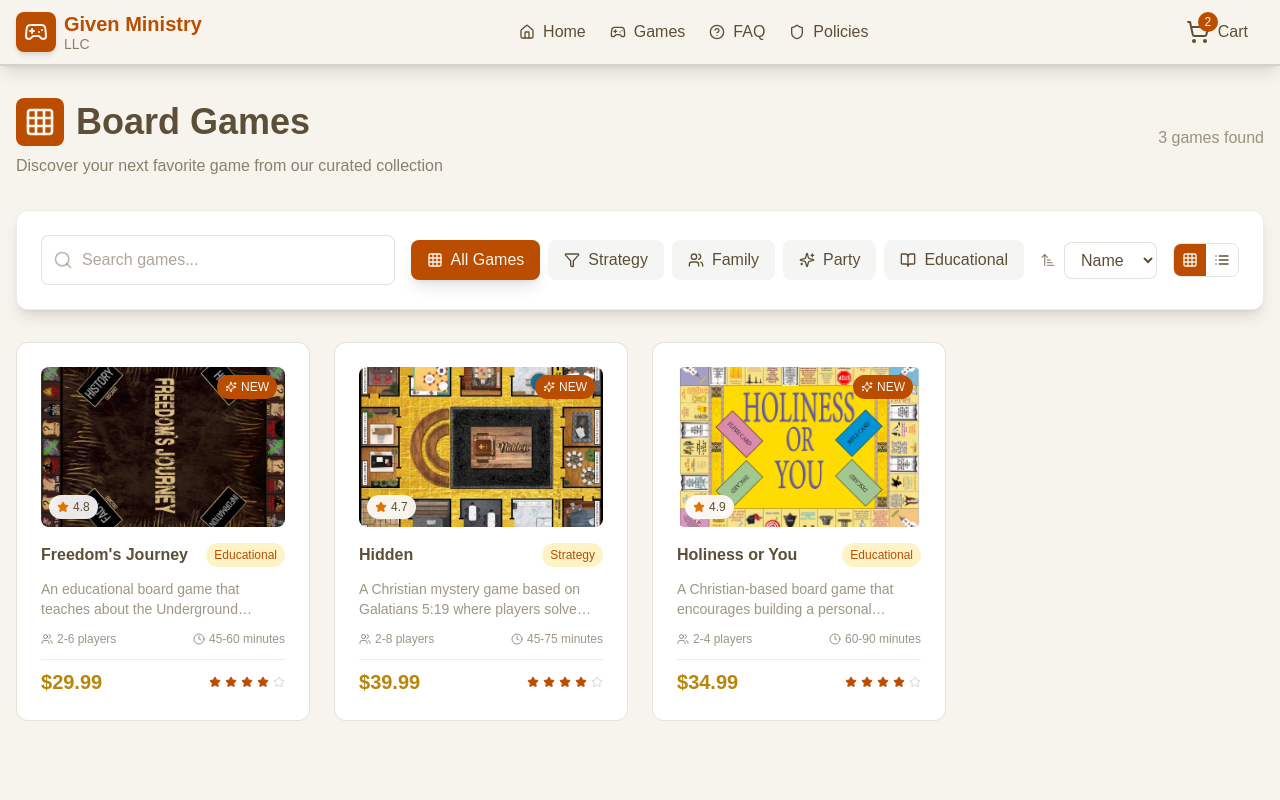
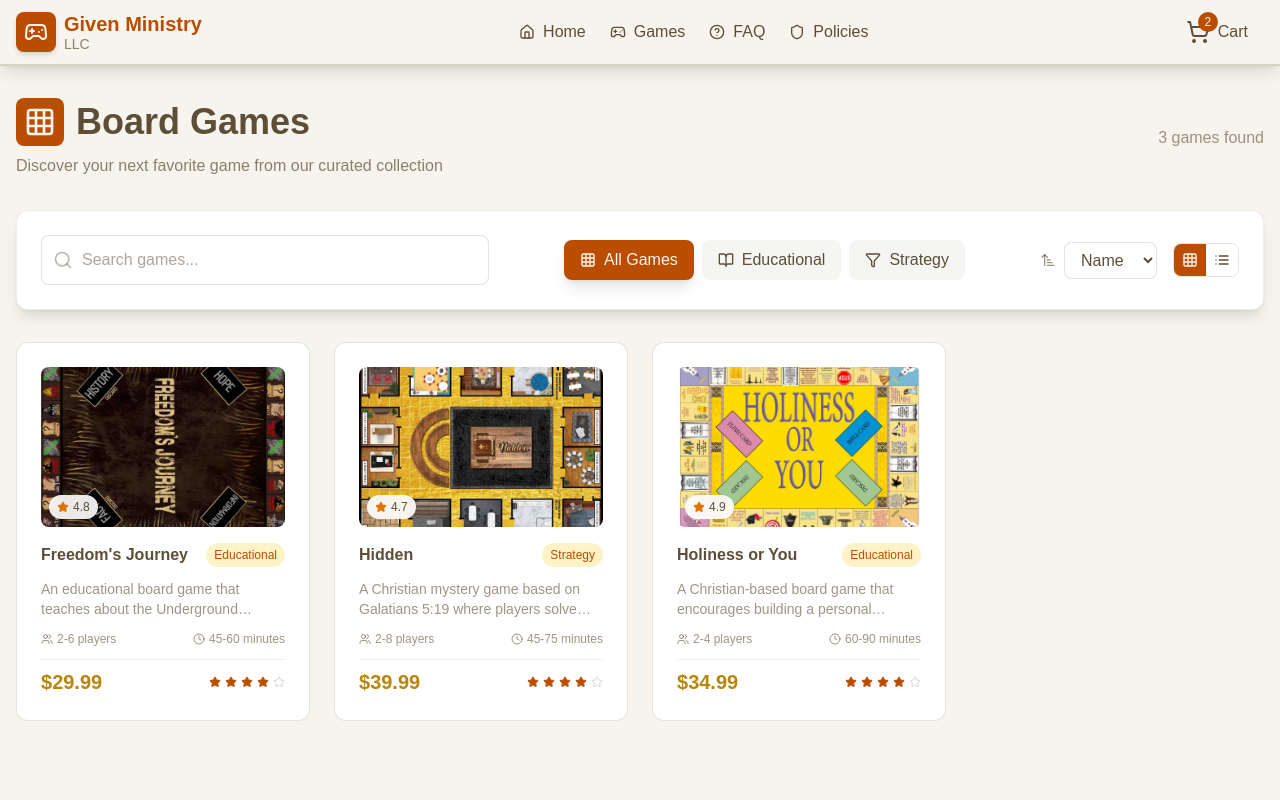
Before and after one commit to givenministryLLC/given-ministry-boardgames, a Next.js app: page /games in a window 1280 px wide. Shown: the top 800 px of the page. Built offline with nearby package versions, Linux system fonts and the light colour scheme.

Commit message:
update games visuals

```diff
--- a/src/app/games/[handle]/page.tsx
+++ b/src/app/games/[handle]/page.tsx
@@ -137,9 +137,6 @@ export default function GameDetailPage({
                                 <span className="font-medium text-deep-brown">{game.rating}</span>
                                 <span className="text-deep-brown/60">({game.reviews})</span>
                             </div>
-                            <button className="absolute top-4 right-4 bg-white/90 backdrop-blur-sm p-2 rounded-full hover:bg-white transition-colors z-10">
-                                <Heart className="w-5 h-5 text-deep-brown hover:text-red-500 transition-colors" />
-                            </button>
                         </div>
 
                         {/* Enhanced Thumbnail gallery */}
--- a/src/app/games/page.tsx
+++ b/src/app/games/page.tsx
@@ -25,13 +25,10 @@ export default function GamesPage() {
     const [viewMode, setViewMode] = useState<'grid' | 'list'>('grid');
     const [searchTerm, setSearchTerm] = useState('');
 
-    // Update categories to include educational with icon
     const categoriesWithIcons = [
         { value: 'all', label: 'All Games', icon: Grid3X3 },
-        { value: 'strategy', label: 'Strategy', icon: Filter },
-        { value: 'family', label: 'Family', icon: Users },
-        { value: 'party', label: 'Party', icon: Sparkles },
-        { value: 'educational', label: 'Educational', icon: BookOpen }
+        { value: 'educational', label: 'Educational', icon: BookOpen },
+        { value: 'strategy', label: 'Strategy', icon: Filter }
     ];
 
     const filteredGames = games.filter(game => {
--- a/src/data/games.ts
+++ b/src/data/games.ts
@@ -29,7 +29,7 @@ export const games: Game[] = [
         age: "8+",
         rating: 4.8,
         reviews: 47,
-        isNew: true,
+        isNew: false,
         inStock: true,
         description: "An educational board game that teaches about the Underground Railroad and the journey to freedom.",
         longDescription: "Freedom's Journey is a powerful educational board game that takes players through the harrowing experience of escaping slavery via the Underground Railroad. Players start at a plantation and must make critical decisions, answer historical questions, and navigate challenges to reach freedom. This game combines learning with engaging gameplay to teach important American history.",
@@ -55,7 +55,7 @@ export const games: Game[] = [
         age: "8+",
         rating: 4.9,
         reviews: 32,
-        isNew: true,
+        isNew: false,
         inStock: true,
         description: "A Christian-based board game that encourages building a personal relationship with God through biblical teachings.",
         longDescription: "Holiness or You is a faith-building board game designed to help players develop a deeper relationship with God. Based on biblical principles of salvation, justification, and sanctification, players journey through spiritual growth while learning about the armor of God. The game incorporates Bible cards, decision-making, and spiritual challenges that encourage reflection on Christian values and biblical knowledge.",
@@ -83,7 +83,7 @@ export const games: Game[] = [
         age: "10+",
         rating: 4.7,
         reviews: 28,
-        isNew: true,
+        isNew: false,
         inStock: true,
         description: "A Christian mystery game based on Galatians 5:19 where players solve mysteries while learning about biblical teachings on hidden sins.",
         longDescription: "Hidden is a unique Christian-themed mystery game that combines the excitement of detective work with biblical teachings. Based on Galatians 5:19 and the principle that 'what is done in secret will come to light,' players navigate through different rooms including the Children's Church, Library, Baptismal Pool, and more while solving mysteries. The game teaches about the works of the flesh and encourages players to live in the light of God's truth.",
@@ -108,8 +108,6 @@ export const games: Game[] = [
 
 export const categories = [
     { value: 'all', label: 'All Games' },
-    { value: 'strategy', label: 'Strategy' },
-    { value: 'family', label: 'Family' },
-    { value: 'party', label: 'Party' },
-    { value: 'educational', label: 'Educational' }
+    { value: 'educational', label: 'Educational' },
+    { value: 'strategy', label: 'Strategy' }
 ];
```
